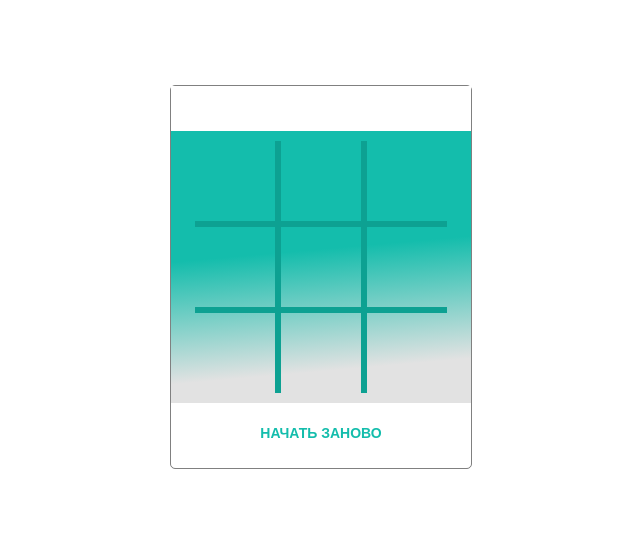
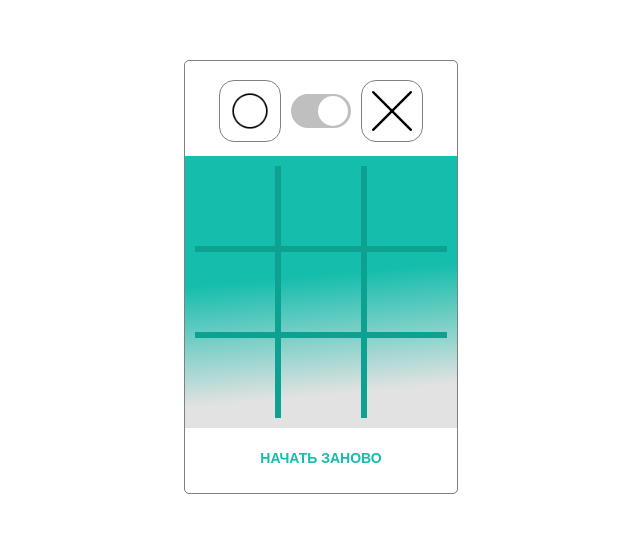
Before and after one commit to DmitriiPisarenko/tic-tac-toe, a React (Create React App) app: page / in a window 1280 px wide. Shown: the part 131-664 px from the top of the page, without its empty margins (319-959 px from the left). Built offline with nearby package versions, Linux system fonts and the light colour scheme.

Commit message:
add side choice button

```diff
--- a/src/components/header/header.module.css
+++ b/src/components/header/header.module.css
@@ -1,5 +1,56 @@
 .container {
   background-color: white;
-  width: 300px;
-  height: 50px;
+  height: 100px;
+  border: 0px white;
+  border-radius: 5px;
+  display: flex;
+  align-items: center;
+  justify-content: center;
 }
+
+.side {
+  width: 60px;
+  height: 60px;
+  border: 1px solid gray;
+  border-radius: 15px;
+  margin: 0 10px;
+  display: flex;
+  justify-content: center;
+  align-items: center;
+}
+
+.image  {
+  width: 40px;
+  height: 40px;
+}
+
+.switchBtn {
+  display: inline-block;
+  width: 60px;
+  height: 34px;
+  border-radius: 19px;
+  background: #bfbfbf;
+  z-index: 0;
+  margin: 0;
+  padding: 0;
+  border: none;
+  cursor: pointer;
+  position: relative;
+  transition-duration: 300ms;
+}
+.switchBtn::after {
+  content: "";
+  height: 30px;
+  width: 30px;
+  border-radius: 17px;
+  background: #fff;
+  left: 7px;
+  top: 2px;
+  transition-duration: 300ms;
+  position: absolute;
+  z-index: 1;
+}
+
+.switchOn::after {
+  left: 27px;
+}
--- a/src/components/header/index.jsx
+++ b/src/components/header/index.jsx
@@ -1,10 +1,22 @@
 import React from 'react';
 import styles from './header.module.css';
+import classNames from 'classnames';
+import circle from '../../assets/images/circle.png'
+import cross from '../../assets/images/cross.png'
 
 export default function Header() {
   return (
     <div className={styles.container}>
+      <div className={styles.side} >
+        <img className={styles.image} src={circle} alt='circle' />
+      </div>
 
+      <div className={classNames(styles.switchBtn, styles
+      .switchOn)} />
+
+      <div className={styles.side} >
+        <img className={styles.image} src={cross} alt='cross' />
+      </div>
     </div>
   )
 
```
Also changed, not shown: src/assets/images/circle.png (added), src/assets/images/cross.png (added).
